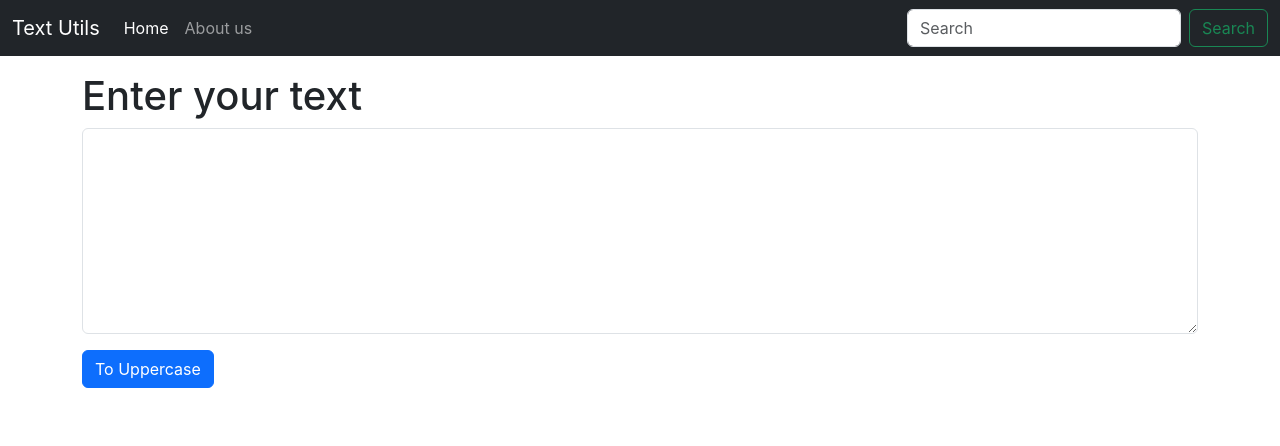
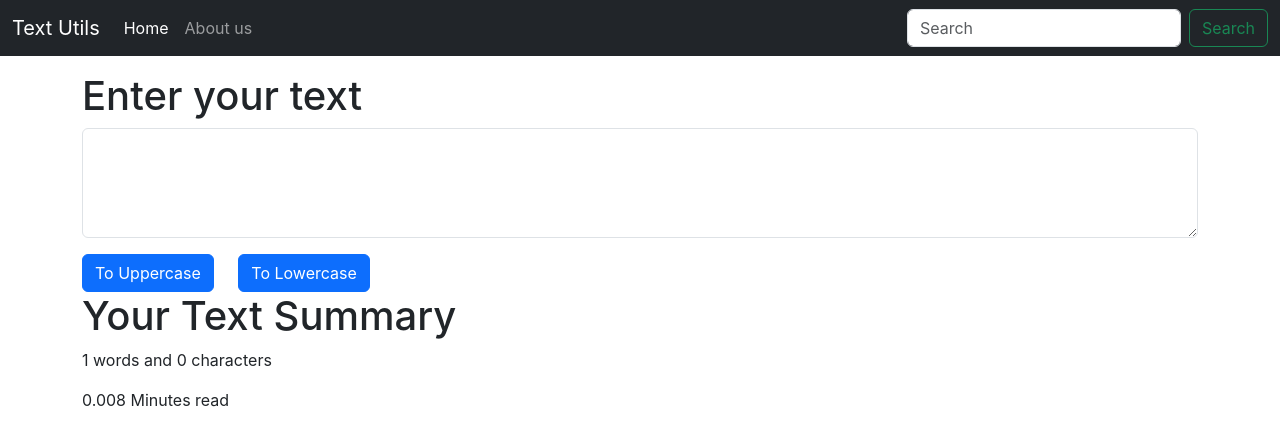
Before and after one commit to nirajkumar999/my-react-app, a React (Create React App) app: page / in a window 1280 px wide. Shown: the top 446 px of the page. Built offline with nearby package versions, Linux system fonts and the light colour scheme.

Commit message:
lecture 8 : adding more logic to text utils

```diff
--- a/src/components/TextForm.js
+++ b/src/components/TextForm.js
@@ -9,17 +9,31 @@ export default function TextForm(props) {
     setText(text.toUpperCase());
   }
 
+
+  const handleLoClick = ()=>{
+    // console.log("Lowercase was clicked")
+    setText(text.toLowerCase());
+  }
   const handleOnChange = (event)=>{
     // console.log("On change");
     setText(event.target.value);
   }
   return (
+    <>
     <div>
       <h1>{props.heading}</h1>
       <div className="mb-3">
-        <textarea className="form-control" onChange={handleOnChange} value={text} id="myBox" rows="8" ></textarea>
+        <textarea className="form-control" onChange={handleOnChange} value={text} id="myBox" rows="4" ></textarea>
       </div>
       <button className="btn btn-primary" onClick={handleUpClick}>To Uppercase</button>
+      <span style={{ margin: '0 10px' }}></span> {/* Adding a space */}
+      <button className="btn btn-primary" onClick={handleLoClick}>To Lowercase</button>
     </div>
+    <div>
+      <h1>Your Text Summary</h1>
+      <p>{text.split(" ").length} words and {text.length} characters </p>
+      <p>{0.008 * text.split(" ").length} Minutes read</p>
+    </div>
+    </>
   );
 }
```
